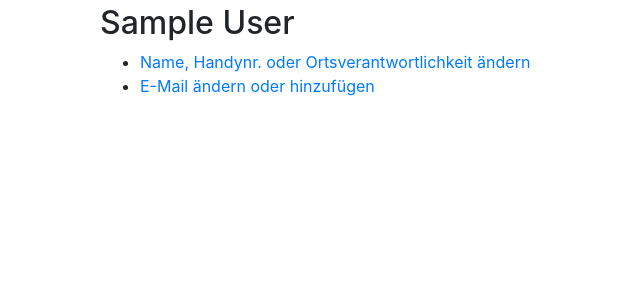
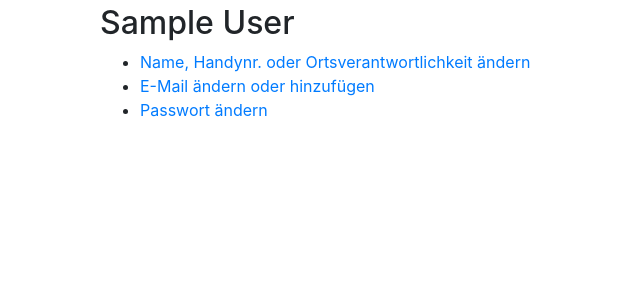
Before and after one commit to okfde/signmob, a Django app: page /users/profile/ in a window 1280 px wide. Shown: the part 56-356 px from the top of the page, without its empty margins (0-640 px from the left). Run offline with Django 3.2, Linux system fonts and the light colour scheme; the visitor is signed in with stand-in values (Sample User, id 1); data comes from the database, SQL or seed files in the repository; parts of the project's set-up code (start-up, migrations or seed data) failed here and were passed over; some libraries are stand-ins or nearby versions.

Commit message:
Add password set link to profile

```diff
--- a/signmob/templates/users/user_detail.html
+++ b/signmob/templates/users/user_detail.html
@@ -21,10 +21,13 @@
   <div class="col-sm-12">
     <ul>
       <li>
-        <a href="{% url 'users:update' %}" role="button">Name, Handynr. oder Ortsverantwortlichkeit ändern</a>
+        <a href="{% url 'users:update' %}">Name, Handynr. oder Ortsverantwortlichkeit ändern</a>
       </li>
       <li>
-        <a href="{% url 'account_email' %}" role="button">E-Mail ändern oder hinzufügen</a>
+        <a href="{% url 'account_email' %}">E-Mail ändern oder hinzufügen</a>
+      </li>
+      <li>
+        <a href="{% url 'account_set_password' %}">Passwort ändern</a>
       </li>
     </ul>
     <!-- Your Stuff: Custom user template urls -->
```
